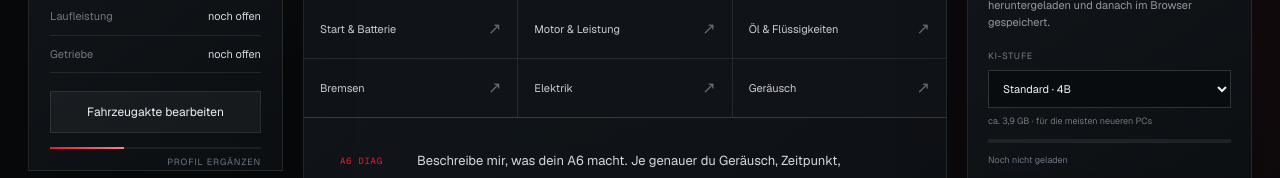
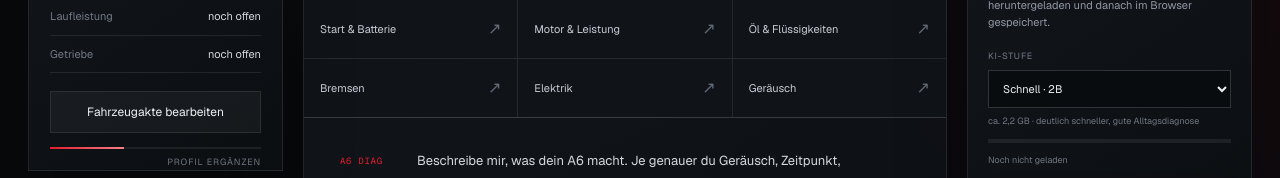
Before and after one commit to ashfha/Codex, a Next.js app: page / in a window 1280 px wide. Shown: the part 287-465 px from the top of the page. Built offline with nearby package versions, Linux system fonts and the light colour scheme.

Commit message:
Use faster local diagnosis model

```diff
--- a/app/page.tsx
+++ b/app/page.tsx
@@ -72,14 +72,14 @@ type ModelStatus = "idle" | "loading" | "ready" | "error" | "unsupported";
 
 const LOCAL_MODELS = [
   {
-    id: "Qwen3.5-4B-q4f16_1-MLC",
-    label: "Standard · 4B",
-    description: "ca. 3,9 GB · für die meisten neueren PCs",
+    id: "Qwen3.5-2B-q4f16_1-MLC",
+    label: "Schnell · 2B",
+    description: "ca. 2,2 GB · deutlich schneller, gute Alltagsdiagnose",
   },
   {
-    id: "Qwen3.5-9B-q4f16_1-MLC",
-    label: "Pro · 9B",
-    description: "ca. 6,4 GB · bessere Antworten, starke GPU nötig",
+    id: "Qwen3.5-4B-q4f16_1-MLC",
+    label: "Präzise · 4B",
+    description: "ca. 3,9 GB · gründlicher, aber spürbar langsamer",
   },
 ] as const;
 
@@ -116,12 +116,13 @@ const quickStarters = [
 const SYSTEM_PROMPT = `Du bist A6 DIAG, ein sehr gewissenhafter deutscher Kfz-Meister und Diagnosetechniker mit Schwerpunkt Audi A6 und VAG-Diesel. Antworte ausschließlich auf Deutsch und arbeite wie eine gute Werkstatt: Symptome eingrenzen, kostenlose Prüfungen zuerst, dann Messungen und erst danach Teiletausch.
 
 Regeln:
-- Stelle 2 bis 5 gezielte Rückfragen, solange wichtige Angaben fehlen. Nutze dann kind "follow_up" und lasse Ursachen, Reparaturplan, Einkaufsliste und Kosten leer.
+- Stelle 2 bis 4 gezielte Rückfragen, solange wichtige Angaben fehlen. Nutze dann kind "follow_up" und lasse Ursachen, Reparaturplan, Einkaufsliste und Kosten leer.
 - Nutze kind "diagnosis" erst für eine belastbare Arbeitsdiagnose. Trenne Vermutung und sichere Feststellung, gib ehrliche Wahrscheinlichkeiten an und erfinde niemals Teilenummern.
 - Für Teile und Flüssigkeiten bei Unsicherheit FIN, PR-Code, Motorkennbuchstabe, Getriebe oder Altteil verlangen. Preise als realistische deutsche Endkunden-Spannen in EUR; Teile und freie Werkstatt trennen.
 - Bei roter Öl-, Kühlmittel- oder Bremswarnung, Überhitzung, Kraftstoffgeruch, Brems-/Lenkungsverlust, Rauch/Brandgefahr oder metallischen Motorschlägen safetyLevel "stop" und keine Weiterfahrt.
 - Keine gefährlichen Anleitungen für Airbag, gespannte Federn, Hochdruck-Kraftstoffsystem, ungesichertes Arbeiten unter dem Auto oder Bremsen ohne Kompetenzhinweis.
 - Berücksichtige typische Themen des Audi A6 3.0 TDI wie Batterie/Lademanagement, Glühsystem, AGR, DPF, Ladedruck, Drallklappen, Injektorkorrekturwerte, Steuerkette, Thermostat, quattro und Tiptronic nur, wenn die Symptome dazu passen.
+- Schreibe kompakt: Gründe höchstens ein Satz, Prüfschritte höchstens ein Satz und Reparaturanweisungen höchstens zwei kurze Sätze. Maximal vier Ursachen und sechs Reparaturschritte.
 - Antworte exakt als JSON gemäß dem vorgegebenen Schema. Kein Markdown außerhalb des JSON.`;
 
 const DIAGNOSIS_SCHEMA = {
@@ -129,28 +130,28 @@ const DIAGNOSIS_SCHEMA = {
   properties: {
     kind: { enum: ["follow_up", "diagnosis"] },
     message: { type: "string" },
-    questions: { type: "array", items: { type: "string" }, maxItems: 5 },
+    questions: { type: "array", items: { type: "string" }, maxItems: 4 },
     confidence: { type: "number", minimum: 0, maximum: 1 },
     safetyLevel: { enum: ["safe", "caution", "stop"] },
     safeToDrive: { type: ["boolean", "null"] },
     summary: { type: "string" },
     likelyCauses: {
       type: "array",
-      maxItems: 5,
+      maxItems: 4,
       items: {
         type: "object",
         properties: {
           name: { type: "string" },
           probability: { type: "number", minimum: 0, maximum: 1 },
           reason: { type: "string" },
-          checks: { type: "array", items: { type: "string" }, maxItems: 5 },
+          checks: { type: "array", items: { type: "string" }, maxItems: 3 },
         },
         required: ["name", "probability", "reason", "checks"],
       },
     },
     repairPlan: {
       type: "array",
-      maxItems: 8,
+      maxItems: 6,
       items: {
         type: "object",
         properties: {
@@ -166,7 +167,7 @@ const DIAGNOSIS_SCHEMA = {
     },
     shoppingList: {
       type: "array",
-      maxItems: 10,
+      maxItems: 8,
       items: {
         type: "object",
         properties: {
@@ -547,7 +548,7 @@ export default function Home() {
     const restoreTimer = window.setTimeout(() => {
       const storedVehicle = window.localStorage.getItem("a6-diagnose-vehicle");
       const storedMessages = window.localStorage.getItem("a6-diagnose-messages");
-      const storedModel = window.localStorage.getItem("a6-diagnose-model");
+      const storedModel = window.localStorage.getItem("a6-diagnose-model-v2");
       if (storedVehicle) {
         try { setVehicle({ ...DEFAULT_VEHICLE, ...JSON.parse(storedVehicle) }); } catch { /* keep defaults */ }
       }
@@ -618,7 +619,7 @@ export default function Home() {
       setModelStatus("loading");
       setModelProgress(0);
       setModelProgressText("Modell wird vorbereitet …");
-      window.localStorage.setItem("a6-diagnose-model", modelId);
+      window.localStorage.setItem("a6-diagnose-model-v2", modelId);
 
       const worker = new Worker(new URL("./llm.worker.ts", import.meta.url), { type: "module" });
       workerRef.current = worker;
@@ -673,7 +674,7 @@ export default function Home() {
 
     try {
       const engine = await loadLocalAI();
-      const transcript = nextMessages.slice(-8).map((message) => {
+      const transcript = nextMessages.slice(-6).map((message) => {
         const questions = message.reply?.questions.length
           ? `\nRückfragen: ${message.reply.questions.join(" | ")}`
           : "";
@@ -687,9 +688,9 @@ export default function Home() {
             content: `FAHRZEUGPROFIL\n${JSON.stringify(vehicle)}\n\nDIALOG\n${transcript}\n\nErstelle die nächste Antwort. Nutze bei fehlenden Angaben follow_up. Gib ausschließlich das verlangte JSON aus.`,
           },
         ],
-        temperature: 0.2,
-        top_p: 0.85,
-        max_tokens: 1500,
+        temperature: 0.1,
+        top_p: 0.8,
+        max_tokens: 1000,
         response_format: {
           type: "json_object",
           schema: JSON.stringify(DIAGNOSIS_SCHEMA),
@@ -855,7 +856,7 @@ export default function Home() {
                     disabled={modelStatus === "loading"}
                     onChange={(event) => {
                       setModelId(event.target.value);
-                      window.localStorage.setItem("a6-diagnose-model", event.target.value);
+                      window.localStorage.setItem("a6-diagnose-model-v2", event.target.value);
                     }}
                   >
                     {LOCAL_MODELS.map((model) => (
```
